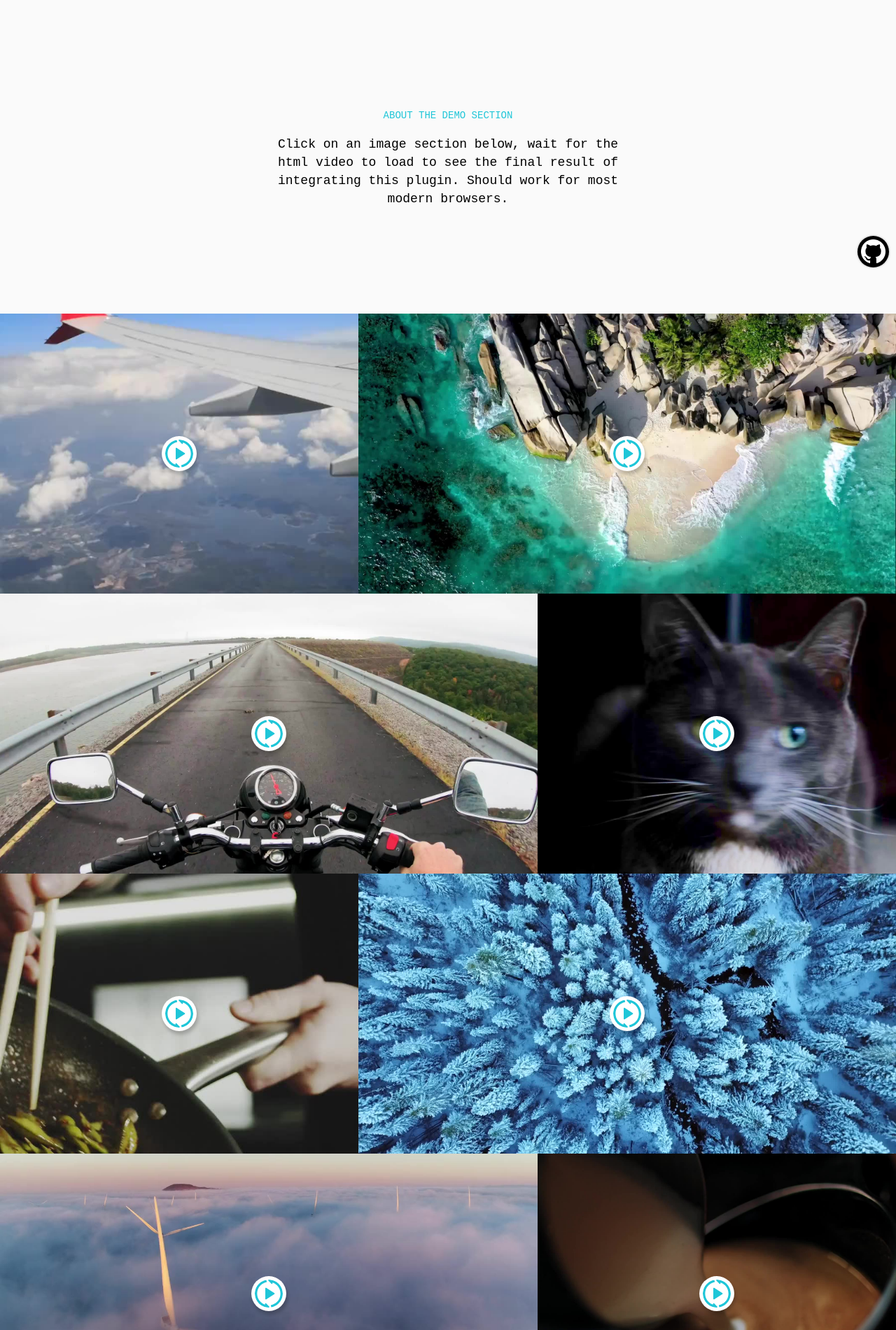
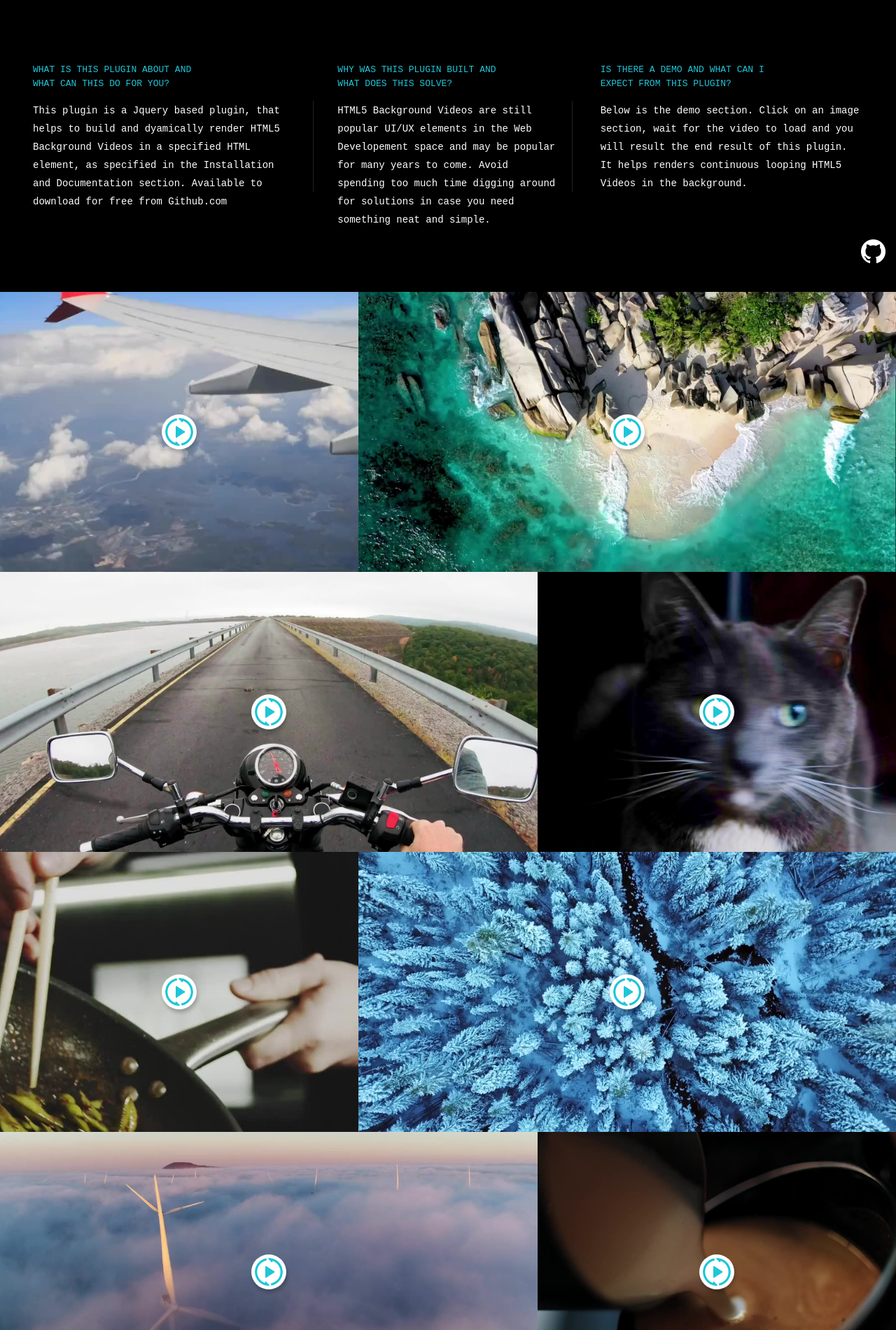
Before and after one commit to sricharankrishnan/awesome-jquery-html5-background-video-plugin, a Jekyll site: the page built from views/index.html, in a window 1280 px wide. Shown: the part 508-2408 px from the top of the page at 70% size. Built offline with Jekyll 4.4.1, drawn with Linux system fonts in a browser that asks for light colours; some of the changed text lies outside the part shown.

Commit message:
content uploaded

```diff
--- a/assets/css/home-page.scss
+++ b/assets/css/home-page.scss
@@ -79,7 +79,35 @@ then uncommnent this and the details in ./_sass/font-file.scss
     z-index: 0;
   }
   .infoTextSection {
-    background: #fafafa;
+    background: $black;
+    p {
+      font-size: 1.4rem;
+      line-height: 26px;
+      margin-bottom: 0;
+      color: $white;
+      .smallText {
+        color: $skyblue;
+        font-size: 1.3rem;
+        line-height: 20px;
+        font-weight: 500;
+        margin-bottom: 15px;
+        display: block;
+        text-transform: uppercase;
+      }
+    }
+    .customRow {
+      max-width: 700px;
+      margin: 0 auto;
+      .segment {
+        padding: 45px 15px;
+      }
+      .segment:first-child {
+        padding-top: 90px;
+      }
+      .segment:last-child {
+        padding-bottom: 90px;
+      }
+    }
     .posContainer {
       padding: 15px;
       position: absolute;
@@ -89,23 +117,9 @@ then uncommnent this and the details in ./_sass/font-file.scss
       -webkit-transform: translate(-50%, -50%);
       width: 100%;
       max-width: 550px;
-      p {
-        font-weight: 500;
-        font-size: 1.8rem;
-        line-height: 26px;
-        margin-bottom: 0;
-        .smallText {
-          color: $skyblue;
-          font-size: 1.4rem;
-          font-weight: 400;
-          margin-bottom: 15px;
-          display: block;
-          text-transform: uppercase;
-        }
-      }
     }
   }
-  .infoTextSection:before {
+  .infoTextSection.withPos:before {
     content: "";
     padding-top: 100%;
     display: block;
@@ -242,8 +256,10 @@ then uncommnent this and the details in ./_sass/font-file.scss
       display: block;
       padding-top: 60%;
     }
-    .infoTextSection:before {
+    .infoTextSection.withPos:before {
+      content: "";
       padding-top: 55%;
+      display: block;
     }
 		.demoSection {
 			.customRow {
@@ -294,8 +310,47 @@ then uncommnent this and the details in ./_sass/font-file.scss
 				}
 			}
 		}
-    .infoTextSection:before {
-      padding-top: 40%;
+    .infoTextSection {
+      padding: 90px 0;
+      .customRow {
+        max-width: 95%;
+        .segment {
+          padding: 0 15px;
+          width: calc(100% / 3);
+          float: left;
+        }
+        .segment:first-child {
+          padding-top: 0;
+        }
+        .segment:nth-child(2) {
+          position: relative;
+          padding: 0 30px;
+        }
+        .segment:nth-child(2):before, .segment:nth-child(2):after {
+          content: "";
+          position: absolute;
+          top: 50%;
+          transform: translateY(-50%);
+          -webkit-transform: translateY(-50%);
+          width: 1px;
+          height: 55%;
+          background: #222;
+        }
+        .segment:nth-child(2):before {
+          left: 0;
+        }
+        .segment:nth-child(2):after {
+          right: 15px;
+        }
+        .segment:last-child {
+          padding-bottom: 0;
+        }
+      }
+    }
+    .infoTextSection.withPos:before {
+      content: "";
+      padding-top: 45%;
+      display: block;
     }
 		.linksSection:before {
 			padding-top: 40%;
@@ -318,8 +373,21 @@ then uncommnent this and the details in ./_sass/font-file.scss
       display: block;
       padding-top: 35%;
     }
-    .infoTextSection:before {
-      padding-top: 35%;
+    .infoTextSection {
+      .customRow {
+        .segment:nth-child(2) {
+          padding: 0 45px;
+        }
+        .segment:nth-child(2):before {
+          left: 10px;
+        }
+        .segment:nth-child(2):after {
+          right: 25px;
+        }
+      }
+    }
+    .infoTextSection.withPos:before {
+      padding-top: 20%;
     }
 		.demoSection {
 			.customRow {
--- a/views/index.html
+++ b/views/index.html
@@ -31,12 +31,28 @@ jsfile: "main.js"
 
 <!--info text starts here-->
 <div class="infoTextSection positionRelative">
-  <div class="posContainer text-center">
-    <p>
-      <span class="smallText">About The Demo Section</span>
-      Click on an image section below, wait for the html video to load to see the final result of integrating this plugin.
-      Should work for most modern browsers.
-    </p>
+  <div class="customRow">
+    <div class="segment">
+      <p>
+        <span class="smallText">What is this plugin about and <br class="visible-md visible-lg"/>what can this do for you?</span>
+        This plugin is a Jquery based plugin, that helps to build and dyamically render HTML5 Background Videos in a specified
+        HTML element, as specified in the Installation and Documentation section. Available to download for free from Github.com
+      </p>
+    </div>
+    <div class="segment">
+      <p>
+        <span class="smallText">Why was this plugin built and <br class="visible-md visible-lg"/> what does this solve?</span>
+        HTML5 Background Videos are still popular UI/UX elements in the Web Developement space and may be popular for many years to come.
+        Avoid spending too much time digging around for solutions in case you need something neat and simple.
+      </p>
+    </div>
+    <div class="segment">
+      <p>
+        <span class="smallText">Is there a demo and what can I <br class="visible-md visible-lg"/>expect from this plugin?</span>
+        Below is the demo section. Click on an image section, wait for the video to load and you will result the end result of this plugin. It
+        helps renders continuous looping HTML5 Videos in the background.
+      </p>
+    </div>
   </div>
 </div>
 <!--info text ends here-->
@@ -107,12 +123,11 @@ jsfile: "main.js"
 <!--demo section ends here-->
 
 <!--info text starts here-->
-<div class="infoTextSection positionRelative">
+<div class="infoTextSection positionRelative withPos">
   <div class="posContainer text-center">
     <p>
-      <span class="smallText">So How Does This All Work?</span>
-      Once this jquery plugin is installed ad initialized, it helps to dynamically build and insert html elements into
-      a specified parent element, thereby, rendering the html video in that space.
+      <span class="smallText">Like This Project? Support it With A Github Star!</span>
+      Supporting this project helps in encouraging the author to build more, aspiring to become a better developer.
     </p>
   </div>
 </div>
```
